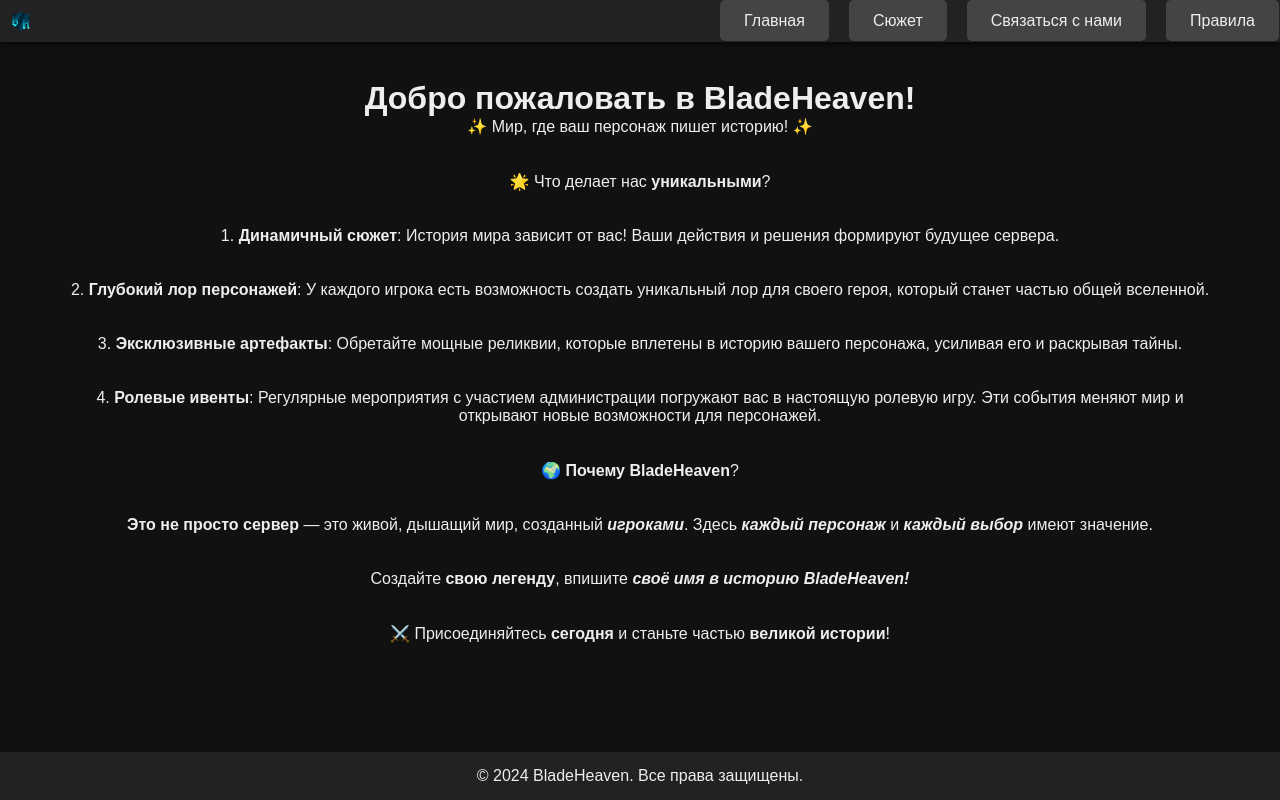
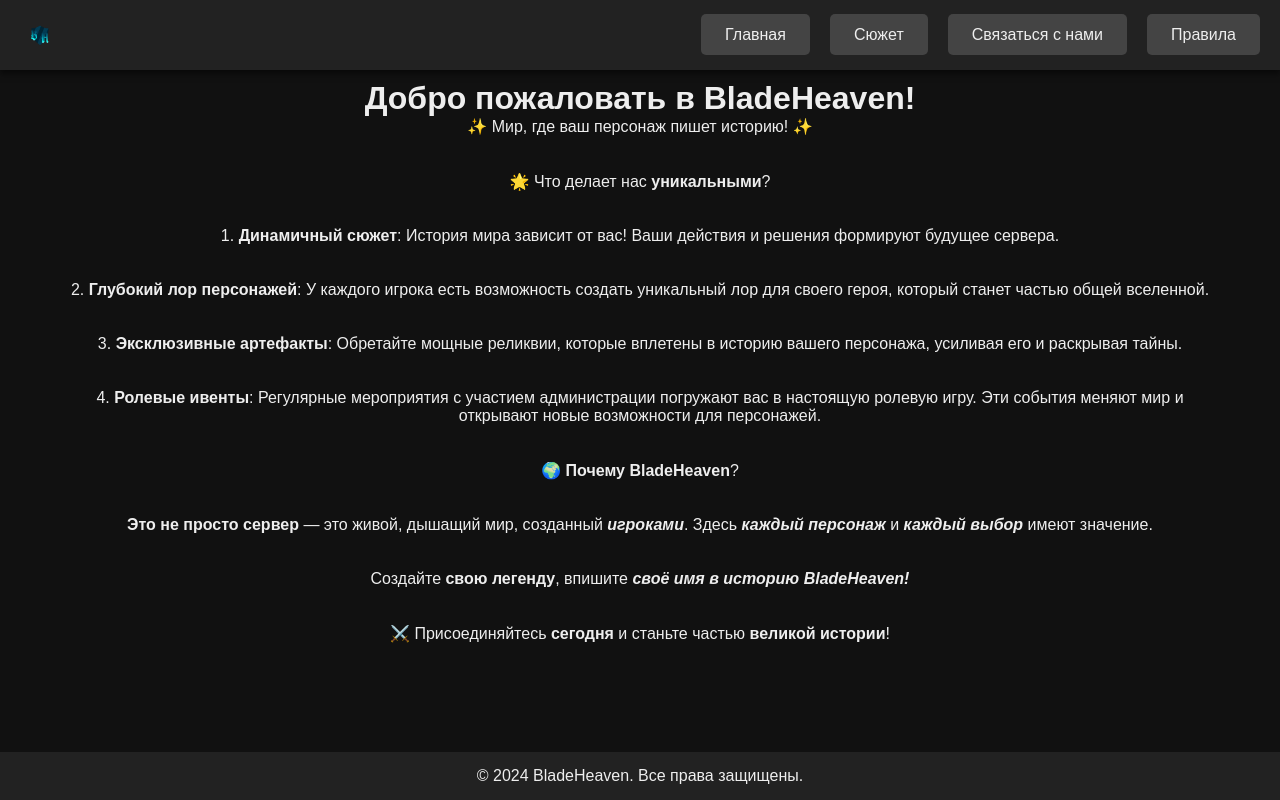
Before and after one commit to SnrKarambite/BH, a plain HTML site: page index.html in a window 1280 px wide. Drawn offline with Linux system fonts and the light colour scheme.

Commit message:
Update styles.css

```diff
--- a/styles.css
+++ b/styles.css
@@ -19,7 +19,7 @@ header {
     display: flex;
     align-items: center;
     justify-content: space-between;
-    padding: 1px 1px;
+    padding: 15px 20px;
     background-color: #222;
     position: fixed;
     top: 0;
```
